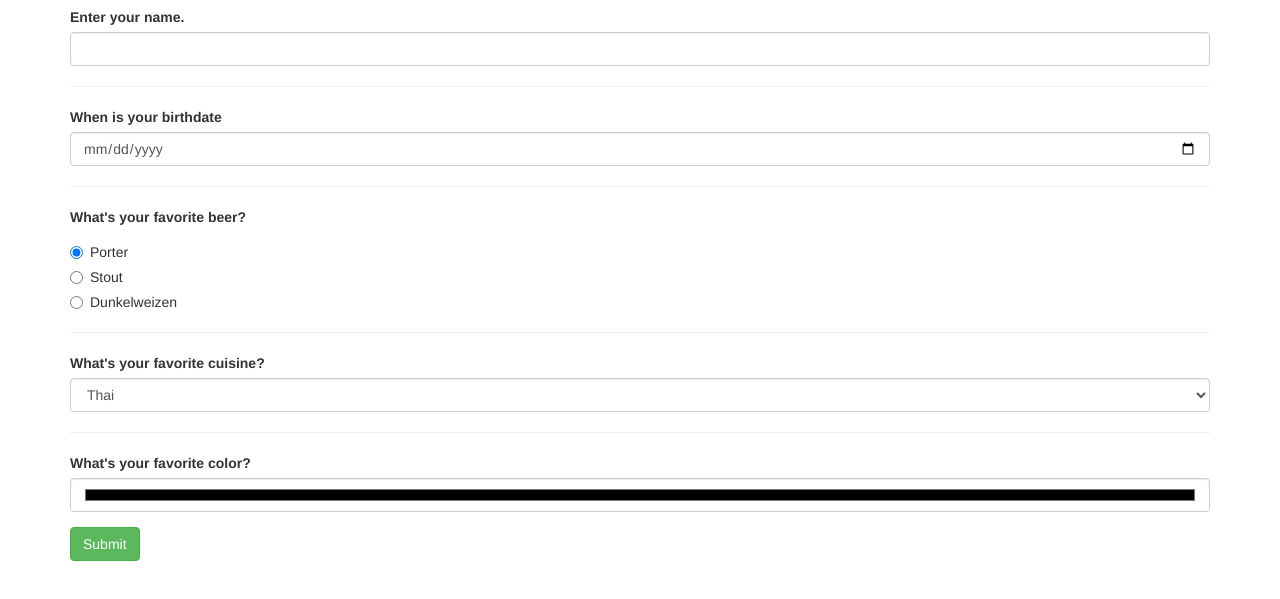
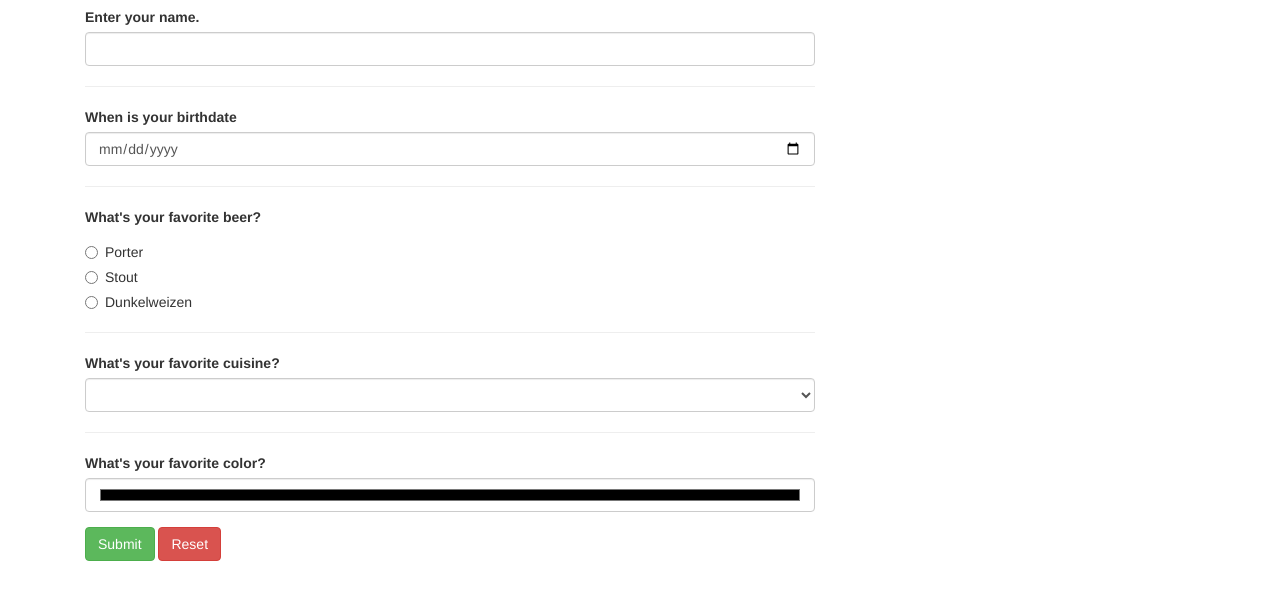
Before and after one commit to Sommersette/survey, a plain HTML site: page index.html in a window 1280 px wide. Shown: the part 63-662 px from the top of the page. Drawn offline with Linux system fonts and the light colour scheme.

Commit message:
add reset button and functionality in js

```diff
--- a/index.html
+++ b/index.html
@@ -10,36 +10,38 @@
   </head>
   <body>
     <div class="container">
+      <div class="col-sm-2"></div>
         <h1>What are your favorites?</h1>
+        <div class="col-sm-8">
         <form id="survey">
           <!---Name--->
           <div class="form-group">
             <label for="name">Enter your name.</label>
-          <input id="name" class="form-control" type="text">
+            <input id="name" class="form-control" type="text" required="true">
           </div>
           <hr />
           <!---Birthday--->
             <div class="form-group">
               <label for="birthdate">When is your birthdate</label>
-            <input type="date" id="birthdate" class="form-control">
+              <input type="date" id="birthdate" class="form-control" required="true">
             </div>
             <hr />
           <!---Beer--->
           <div class="form-group">
-          <label for="beer">What's your favorite beer?</label>
+            <label for="beer" required="true">What's your favorite beer?</label>
             <div class="radio">
               <label>
-              <input type="radio" name="beer" value="Porter"checked>Porter
+                <input type="radio" name="beer" value="Porter">Porter
               </label>
             </div>
             <div class="radio">
               <label>
-              <input type="radio" name="beer" value="Stout">Stout
+                <input type="radio" name="beer" value="Stout" required="true">Stout
               </label>
             </div>
             <div class="radio">
               <label>
-              <input type="radio" name="beer" value="Dunkelweizen">Dunkelweizen
+                <input required="true" type="radio" name="beer" value="Dunkelweizen">Dunkelweizen
               </label>
             </div>
           </div>
@@ -48,7 +50,8 @@
           <!---Cuisine--->
           <div class="form-group">
             <label for="cuisine">What's your favorite cuisine?</label>
-          <select class="form-control" id="cuisine">
+            <select required="true" class="form-control" id="cuisine">
+              <option></option>
               <option value="Thai">Thai</option>
               <option value="Indian">Indian</option>
               <option value="Mediterranean">Mediterranean</option>
@@ -59,14 +62,16 @@
           <!-- Color  -->
           <div class="form-group">
             <label for="color">What's your favorite color?</label>
-          <input id="color" class="form-control" type="color">
+            <input required="true" id="color" class="form-control" type="color">
           </div>
 
           <button class="btn btn-success" type="submit">Submit</button>
+          <button class="btn btn-danger" type="button" id="reset-form" value="reset">Reset</button>
 
         </form>
         <div id="feedback">
-
+        </div>
+        <div class="col-sm-2"></div>
       </div>
     </div><!---Container close--->
   </body>
--- a/js/scripts.js
+++ b/js/scripts.js
@@ -9,7 +9,11 @@ $(function(){
 
     $("#feedback").text("Thank you " + nameInput + " for your feedback!" );
     $("#feedback").append(" We've recorded your birthdate as "+ birthdate+ ", your favorite beer as " + beer + ", your favorite cuisine as " + cuisine + " and your favorite hex color as " + color + ".");
-
   });
 
+  $("#reset-form").on("click", function(){
+    $("form#survey").trigger("reset");
+
+    $("#feedback").detach();
+  });
 });
```
Lines whose indentation alone changed are shown as unchanged.
